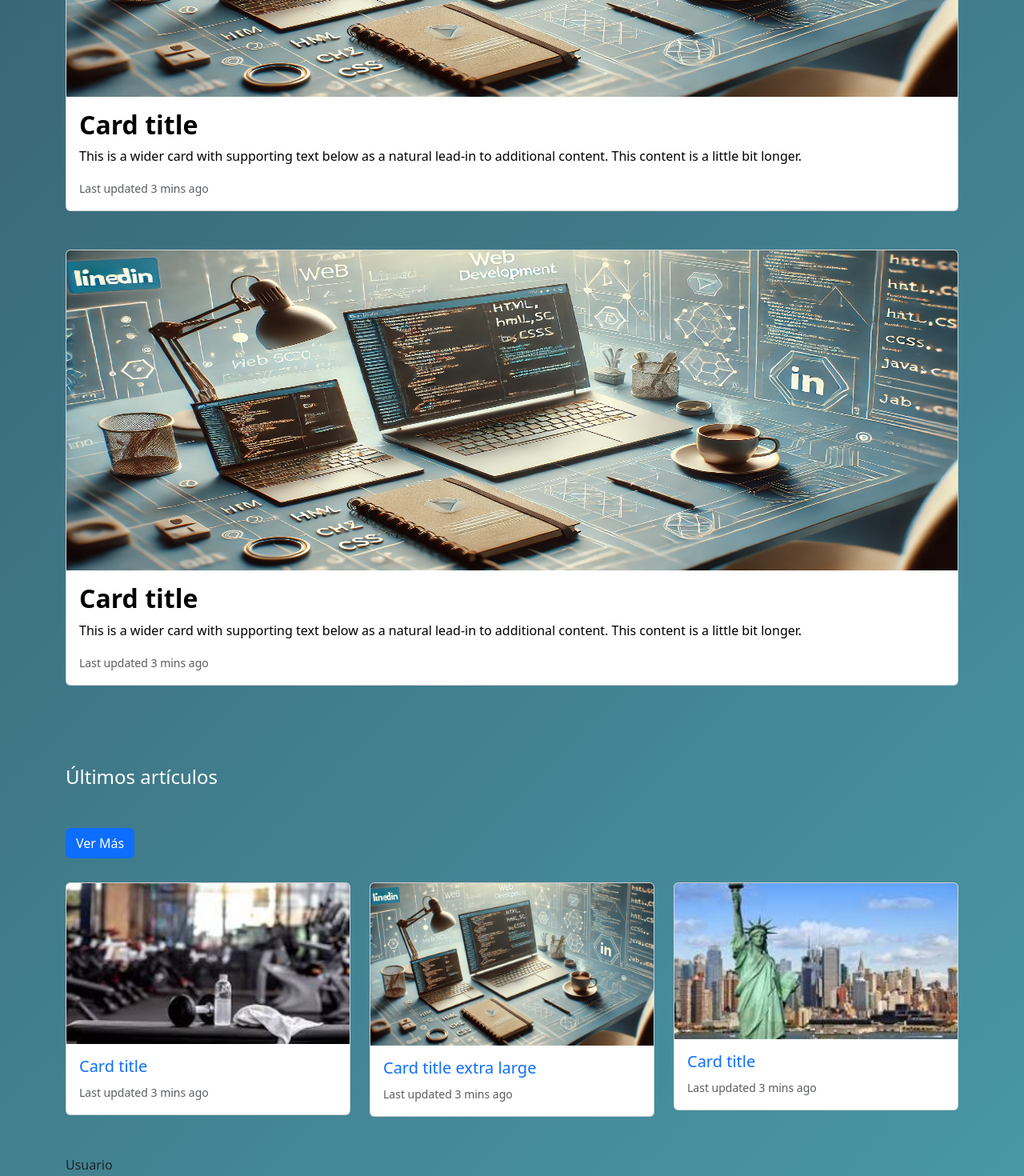
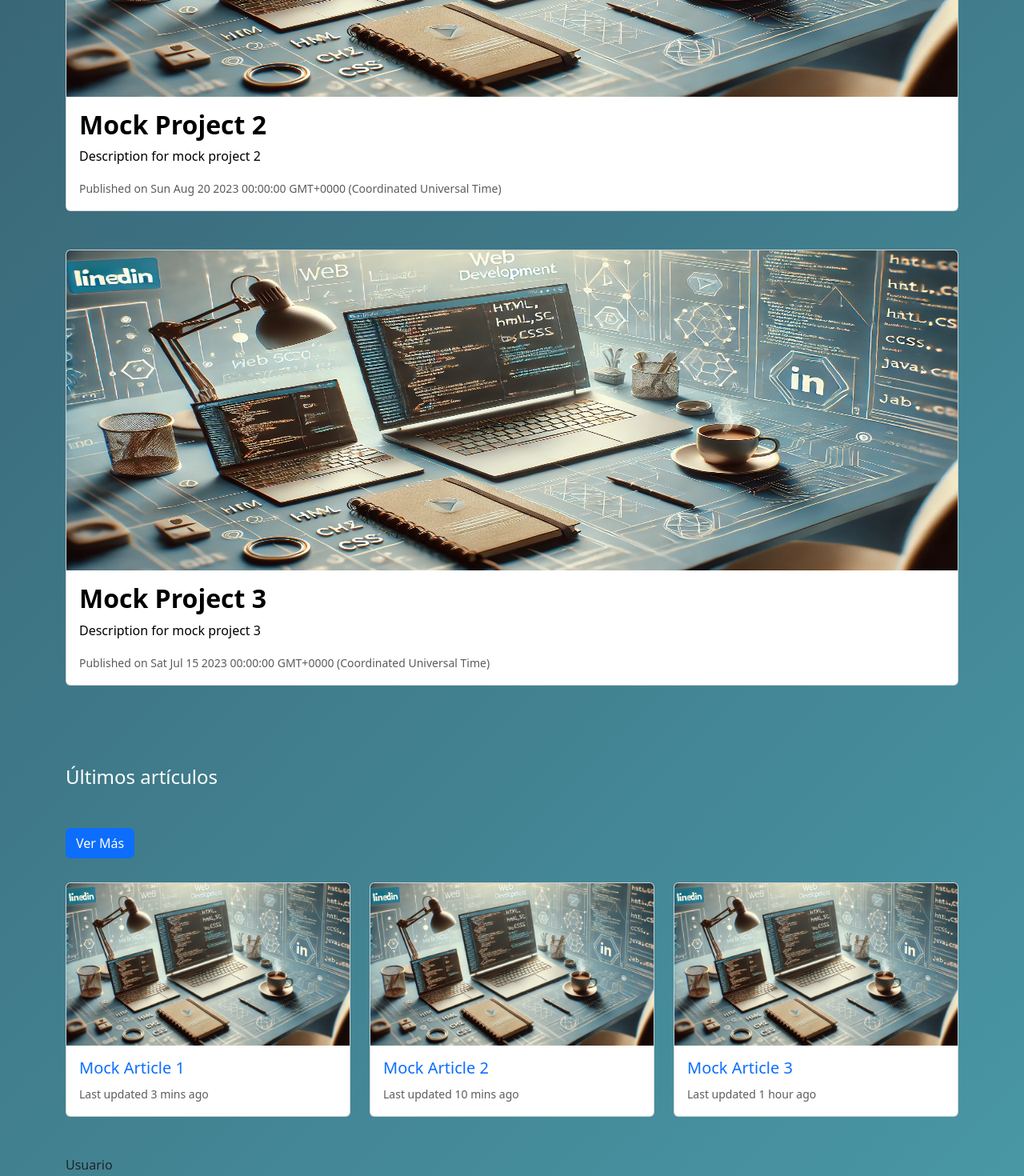
Before and after one commit to Pro-gra-mer/WebPersonal, an Angular app: page / in a window 1280 px wide. Shown: the part 2360-3830 px from the top of the page at 80% size. Built offline with nearby package versions, Linux system fonts and the light colour scheme.

Commit message:
Plantillas dinámicas

```diff
--- a/src/app/components/public/article-card/article-card.component.html
+++ b/src/app/components/public/article-card/article-card.component.html
@@ -1,13 +1,16 @@
 <div
   class="card"
-  onmouseover="this.classList.add('bg-light')"
-  onmouseout="this.classList.remove('bg-light')"
+  [class.bg-light]="isHovered"
+  (mouseover)="isHovered = true"
+  (mouseout)="isHovered = false"
 >
-  <img src="assets/images/gim.jpg" class="card-img-top" alt="..." />
+  <img [src]="imageUrl" class="card-img-top" alt="Article Image" />
   <div class="card-body">
-    <a href=""><h5 class="card-title">Card title</h5></a>
+    <a [href]="link"
+      ><h5 class="card-title">{{ title }}</h5></a
+    >
     <p class="card-text">
-      <small class="text-body-secondary">Last updated 3 mins ago</small>
+      <small class="text-body-secondary">Last updated {{ lastUpdated }}</small>
     </p>
   </div>
 </div>
--- a/src/app/components/public/article-card/article-card.component.ts
+++ b/src/app/components/public/article-card/article-card.component.ts
@@ -1,12 +1,18 @@
-import { Component } from '@angular/core';
+import { Component, Input } from '@angular/core';
 
 @Component({
   selector: 'app-article-card',
   standalone: true,
   imports: [],
   templateUrl: './article-card.component.html',
-  styleUrl: './article-card.component.css'
+  styleUrl: './article-card.component.css',
 })
 export class ArticleCardComponent {
+  @Input() title!: string;
+  @Input() description!: string;
+  @Input() imageUrl!: string;
+  @Input() lastUpdated!: string;
+  @Input() link!: string;
 
+  isHovered = false;
 }
--- a/src/app/components/public/articles/articles.component.html
+++ b/src/app/components/public/articles/articles.component.html
@@ -1,43 +1,16 @@
 <h4>Últimos artículos</h4>
+<a routerLink="/articles" class="btn btn-primary">Ver Más</a>
+
 <div class="articles-section mb-5">
-  <a href="#" class="btn btn-primary">Ver Más</a>
   <div class="row row-cols-1 row-cols-md-3 g-4">
-    <div class="col">
-      <div
-        class="card"
-        onmouseover="this.classList.add('bg-light')"
-        onmouseout="this.classList.remove('bg-light')"
+    <div class="col" *ngFor="let article of latestArticles">
+      <app-article-card
+        [title]="article.title"
+        [imageUrl]="article.imageUrl"
+        [lastUpdated]="article.lastUpdated"
+        [link]="article.link"
       >
-        <img src="assets/images/gim.jpg" class="card-img-top" alt="..." />
-        <div class="card-body">
-          <a href=""><h5 class="card-title">Card title</h5></a>
-          <p class="card-text">
-            <small class="text-body-secondary">Last updated 3 mins ago</small>
-          </p>
-        </div>
-      </div>
-    </div>
-    <div class="col">
-      <div class="card">
-        <img src="assets/images/dalle.webp" class="card-img-top" alt="..." />
-        <div class="card-body">
-          <a href=""><h5 class="card-title">Card title extra large</h5></a>
-          <p class="card-text">
-            <small class="text-body-secondary">Last updated 3 mins ago</small>
-          </p>
-        </div>
-      </div>
-    </div>
-    <div class="col">
-      <div class="card">
-        <img src="assets/images/usa.jpg" class="card-img-top" alt="..." />
-        <div class="card-body">
-          <a href=""><h5 class="card-title">Card title</h5></a>
-          <p class="card-text">
-            <small class="text-body-secondary">Last updated 3 mins ago</small>
-          </p>
-        </div>
-      </div>
+      </app-article-card>
     </div>
   </div>
 </div>
--- a/src/app/components/public/articles/articles.component.ts
+++ b/src/app/components/public/articles/articles.component.ts
@@ -1,12 +1,60 @@
-import { Component } from '@angular/core';
+import { Component, OnInit } from '@angular/core';
+import { CommonModule } from '@angular/common'; // Para usar *ngFor y *ngIf
+import { ArticleCardComponent } from '../article-card/article-card.component';
+
+interface Article {
+  id: number;
+  title: string;
+  description: string;
+  imageUrl: string;
+  lastUpdated: string;
+  publishDate: Date;
+  link: string;
+}
 
 @Component({
   selector: 'app-articles',
   standalone: true,
-  imports: [],
+  imports: [CommonModule, ArticleCardComponent],
   templateUrl: './articles.component.html',
-  styleUrl: './articles.component.css'
+  styleUrls: ['./articles.component.css'],
 })
-export class ArticlesComponent {
+export class ArticlesComponent implements OnInit {
+  // Lista ficticia de artículos con links dinámicos
+  allArticles: Article[] = [
+    {
+      id: 1,
+      title: 'Mock Article 1',
+      description: 'Description for mock article 1',
+      imageUrl: 'assets/images/dalle.webp',
+      lastUpdated: '3 mins ago',
+      publishDate: new Date('2023-10-01'),
+      link: '/articles/1',
+    },
+    {
+      id: 2,
+      title: 'Mock Article 2',
+      description: 'Description for mock article 2',
+      imageUrl: 'assets/images/dalle.webp',
+      lastUpdated: '10 mins ago',
+      publishDate: new Date('2023-09-20'),
+      link: '/articles/2',
+    },
+    {
+      id: 3,
+      title: 'Mock Article 3',
+      description: 'Description for mock article 3',
+      imageUrl: 'assets/images/dalle.webp',
+      lastUpdated: '1 hour ago',
+      publishDate: new Date('2023-08-15'),
+      link: '/articles/3',
+    },
+  ];
 
+  latestArticles: Article[] = []; // Array vacío para rellenar con los últimos 3 artículos
+
+  ngOnInit() {
+    // Toma solo los últimos 3 artículos
+    this.latestArticles = this.allArticles.slice(-3);
+  }
 }
--- a/src/app/components/public/project-card/project-card.component.html
+++ b/src/app/components/public/project-card/project-card.component.html
@@ -1,13 +1,10 @@
-<div class="card mb-5">
-  <img src="assets/images/dalle.webp" class="card-img-top" alt="..." />
+<div class="card mb-5" [routerLink]="['/projects', id]">
+  <img [src]="imageUrl" class="card-img-top" alt="Article Image" />
   <div class="card-body">
-    <h5 class="card-title">Card title</h5>
+    <h5 class="card-title">{{ title }}</h5>
+    <p class="card-text">{{ description }}</p>
     <p class="card-text">
-      This is a wider card with supporting text below as a natural lead-in to
-      additional content. This content is a little bit longer.
-    </p>
-    <p class="card-text">
-      <small class="text-body-secondary">Last updated 3 mins ago</small>
+      <small class="text-body-secondary">Published on {{ publishDate }}</small>
     </p>
   </div>
 </div>
--- a/src/app/components/public/projects/projects.component.html
+++ b/src/app/components/public/projects/projects.component.html
@@ -1,45 +1,16 @@
 <h4>Últimos proyectos</h4>
-<a href="#" class="btn btn-primary">Ver Más</a>
-<div class="card mb-5">
-  <img src="assets/images/dalle.webp" class="card-img-top" alt="..." />
-  <div class="card-body">
-    <h5 class="card-title">Card title</h5>
-    <p class="card-text">
-      This is a wider card with supporting text below as a natural lead-in to
-      additional content. This content is a little bit longer.
-    </p>
-    <p class="card-text">
-      <small class="text-body-secondary">Last updated 3 mins ago</small>
-    </p>
+<a routerLink="/projects" class="btn btn-primary">Ver Más</a>
+
+<div class="card-deck">
+  <!-- Aplica *ngFor en un contenedor <div> en lugar de en el componente directamente -->
+  <div *ngFor="let project of latestProjects">
+    <app-project-card
+      [id]="project.id"
+      [title]="project.title"
+      [description]="project.description"
+      [imageUrl]="project.imageUrl"
+      [publishDate]="project.publishDate"
+    >
+    </app-project-card>
   </div>
 </div>
-<div
-  class="card mb-5"
-  onmouseover="this.classList.add('bg-light')"
-  onmouseout="this.classList.remove('bg-light')"
->
-  <img src="assets/images/dalle.webp" class="card-img-top" alt="..." />
-  <div class="card-body">
-    <h5 class="card-title">Card title</h5>
-    <p class="card-text">
-      This is a wider card with supporting text below as a natural lead-in to
-      additional content. This content is a little bit longer.
-    </p>
-    <p class="card-text">
-      <small class="text-body-secondary">Last updated 3 mins ago</small>
-    </p>
-  </div>
-</div>
-<div class="card mb-5">
-  <img src="assets/images/dalle.webp" class="card-img-top" alt="..." />
-  <div class="card-body">
-    <h5 class="card-title">Card title</h5>
-    <p class="card-text">
-      This is a wider card with supporting text below as a natural lead-in to
-      additional content. This content is a little bit longer.
-    </p>
-    <p class="card-text">
-      <small class="text-body-secondary">Last updated 3 mins ago</small>
-    </p>
-  </div>
-</div>
--- a/src/app/components/public/projects/projects.component.ts
+++ b/src/app/components/public/projects/projects.component.ts
@@ -1,10 +1,56 @@
-import { Component } from '@angular/core';
+import { Component, OnInit } from '@angular/core';
+import { CommonModule } from '@angular/common'; // Para usar *ngFor y *ngIf
+import { ProjectCardComponent } from '../project-card/project-card.component';
+
+interface Project {
+  id: number;
+  title: string;
+  description: string;
+  imageUrl: string;
+  publishDate: Date;
+  link: string;
+}
 
 @Component({
   selector: 'app-projects',
   standalone: true,
-  imports: [],
+  imports: [CommonModule, ProjectCardComponent],
   templateUrl: './projects.component.html',
-  styleUrl: './projects.component.css',
+  styleUrls: ['./projects.component.css'],
 })
-export class ProjectsComponent {}
+export class ProjectsComponent implements OnInit {
+  // Lista ficticia de proyectos con links y publishDate
+  allProjects: Project[] = [
+    {
+      id: 1,
+      title: 'Mock Project 1',
+      description: 'Description for mock project 1',
+      imageUrl: 'assets/images/dalle.webp',
+      publishDate: new Date('2023-09-01'),
+      link: '/projects/1',
+    },
+    {
+      id: 2,
+      title: 'Mock Project 2',
+      description: 'Description for mock project 2',
+      imageUrl: 'assets/images/dalle.webp',
+      publishDate: new Date('2023-08-20'),
+      link: '/projects/2',
+    },
+    {
+      id: 3,
+      title: 'Mock Project 3',
+      description: 'Description for mock project 3',
+      imageUrl: 'assets/images/dalle.webp',
+      publishDate: new Date('2023-07-15'),
+      link: '/projects/3',
+    },
+  ];
+
+  latestProjects: Project[] = []; // Array vacío para rellenar con los últimos 3 proyectos
+
+  ngOnInit() {
+    // Toma solo los últimos 3 proyectos
+    this.latestProjects = this.allProjects.slice(-3);
+  }
+}
```
Also changed, not shown: src/app/components/public/project-card/project-card.component.ts (+11 -3 lines).
